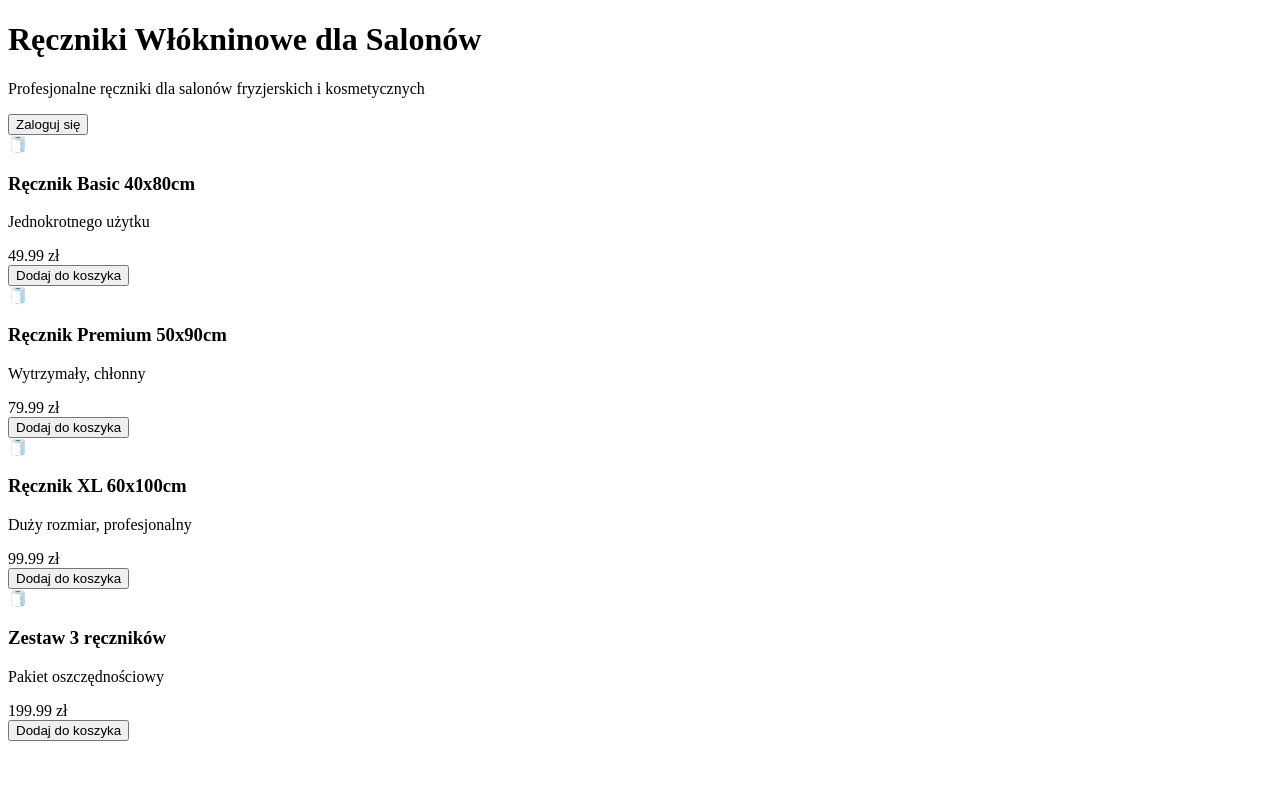
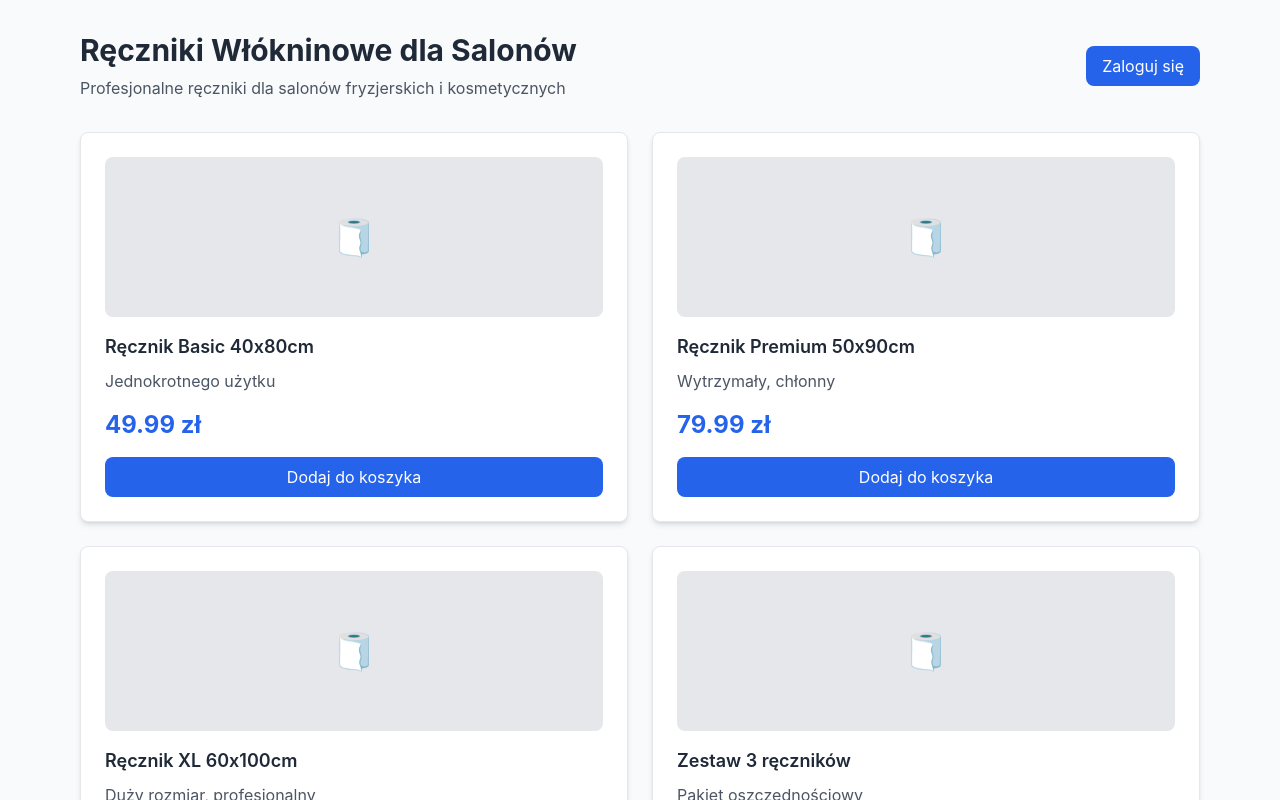
Before and after one commit to przemekdusza/test2, a Next.js app: page / in a window 1280 px wide. Shown: the top 800 px of the page. Built offline with nearby package versions, Linux system fonts and the light colour scheme.

Commit message:
Dodane 1 nowe pliki

```diff
--- a/styles/globals.css
+++ b/styles/globals.css
@@ -0,0 +1,20 @@
+@tailwind base;
+@tailwind components;
+@tailwind utilities;
+
+html,
+body {
+  padding: 0;
+  margin: 0;
+  font-family: -apple-system, BlinkMacSystemFont, Segoe UI, Roboto, Oxygen,
+    Ubuntu, Cantarell, Fira Sans, Droid Sans, Helvetica Neue, sans-serif;
+}
+
+a {
+  color: inherit;
+  text-decoration: none;
+}
+
+* {
+  box-sizing: border-box;
+}
```
